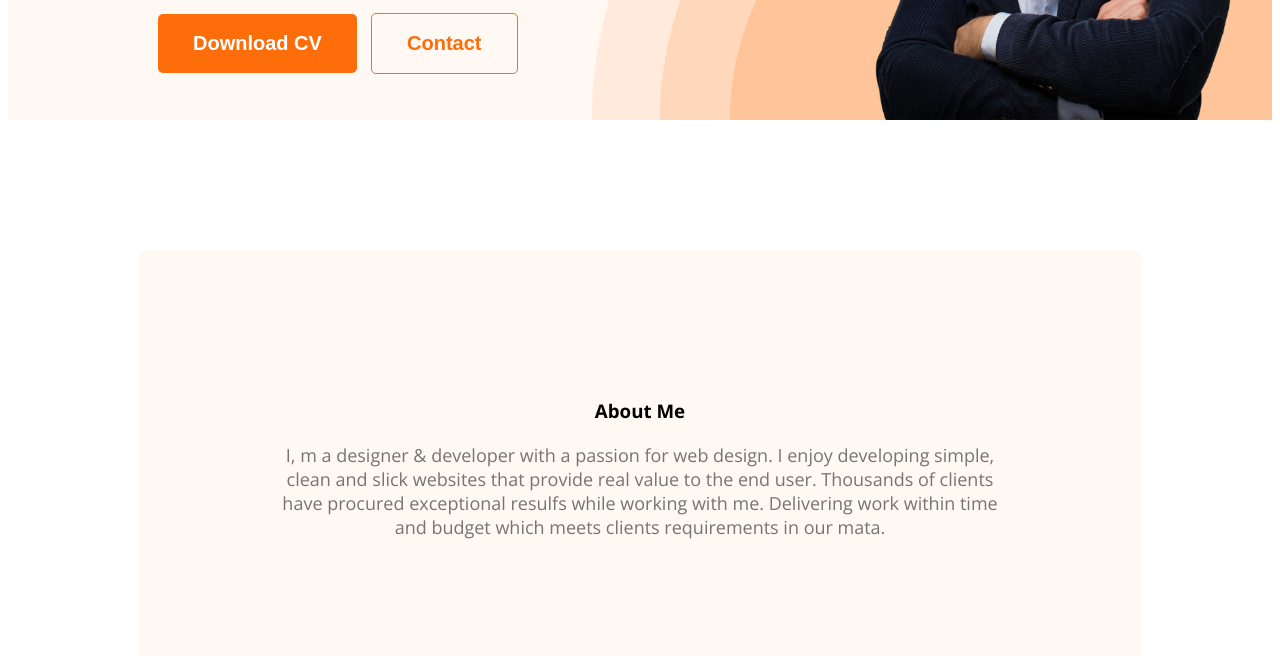
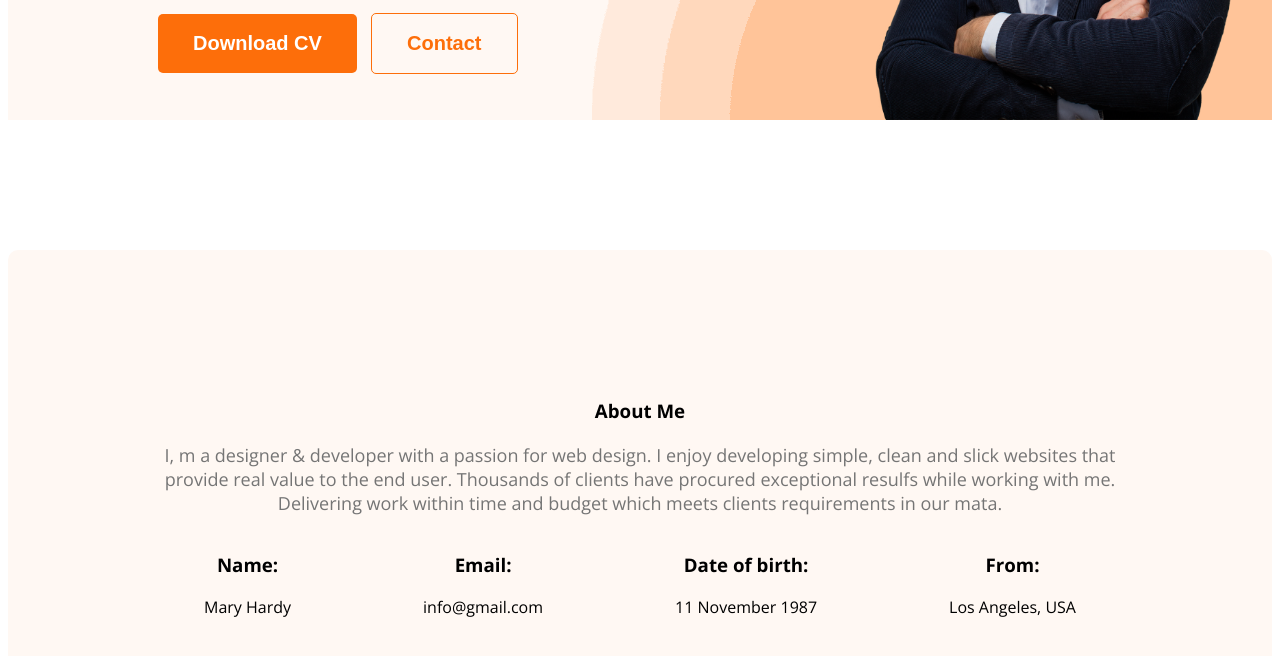
Before and after one commit to mahinhaider29/my-portfolio-website, a plain HTML site: page index.html in a window 1280 px wide. Shown: the part 554-1210 px from the top of the page. Drawn offline with nearby package versions, Linux system fonts and the light colour scheme.

Commit message:
added section

```diff
--- a/index.html
+++ b/index.html
@@ -39,7 +39,31 @@
       <section class="about">
          <h3 class="section-title">About Me</h3>
        <p class="section-description">I, m a designer & developer with a passion for web design. I enjoy developing simple, clean and slick websites that provide real value to the end user. Thousands of clients have procured exceptional resulfs while working with me. Delivering work within time and budget which meets clients requirements in our mata.</p>
+
+       <div class="info-container">
+
+         <div class="about-info">
+            <h3 class="info-title">Name:</h3>
+            <p class="info-description">Mary Hardy</p>
+         </div>
+         <div class="about-info">
+            <h3 class="info-title">Email:</h3>
+            <p class="info-description">info@gmail.com</p>
+         </div>
+         <div class="about-info">
+            <h3 class="info-title">Date of birth:</h3>
+            <p class="info-description">11 November 1987</p>
+         </div>
+         <div class="about-info">
+            <h3 class="info-title">From:</h3>
+            <p class="info-description">Los Angeles, USA</p>
+         </div>
+
+       </div>
+
       </section>
+
+
 
    </main>
    <footer>
--- a/styles/portfolio.css
+++ b/styles/portfolio.css
@@ -73,8 +73,14 @@ justify-content: space-between;
   border: 1px solid #FD6E0A ;
   margin-left: 10px;
 }
+
+.main{
+  max-width: 1140px;
+  margin: 0px auto;
+}
+
 .about{
-  margin: 130px 130px;
+  margin: 130px 0px;
   padding: 130px;
   border-radius: 10px;
   text-align: center;
@@ -90,3 +96,7 @@ justify-content: space-between;
   font-weight: 400px;
   color: #757575;
 }
+.info-container{
+  display: flex;
+  justify-content: space-around;
+}
```
